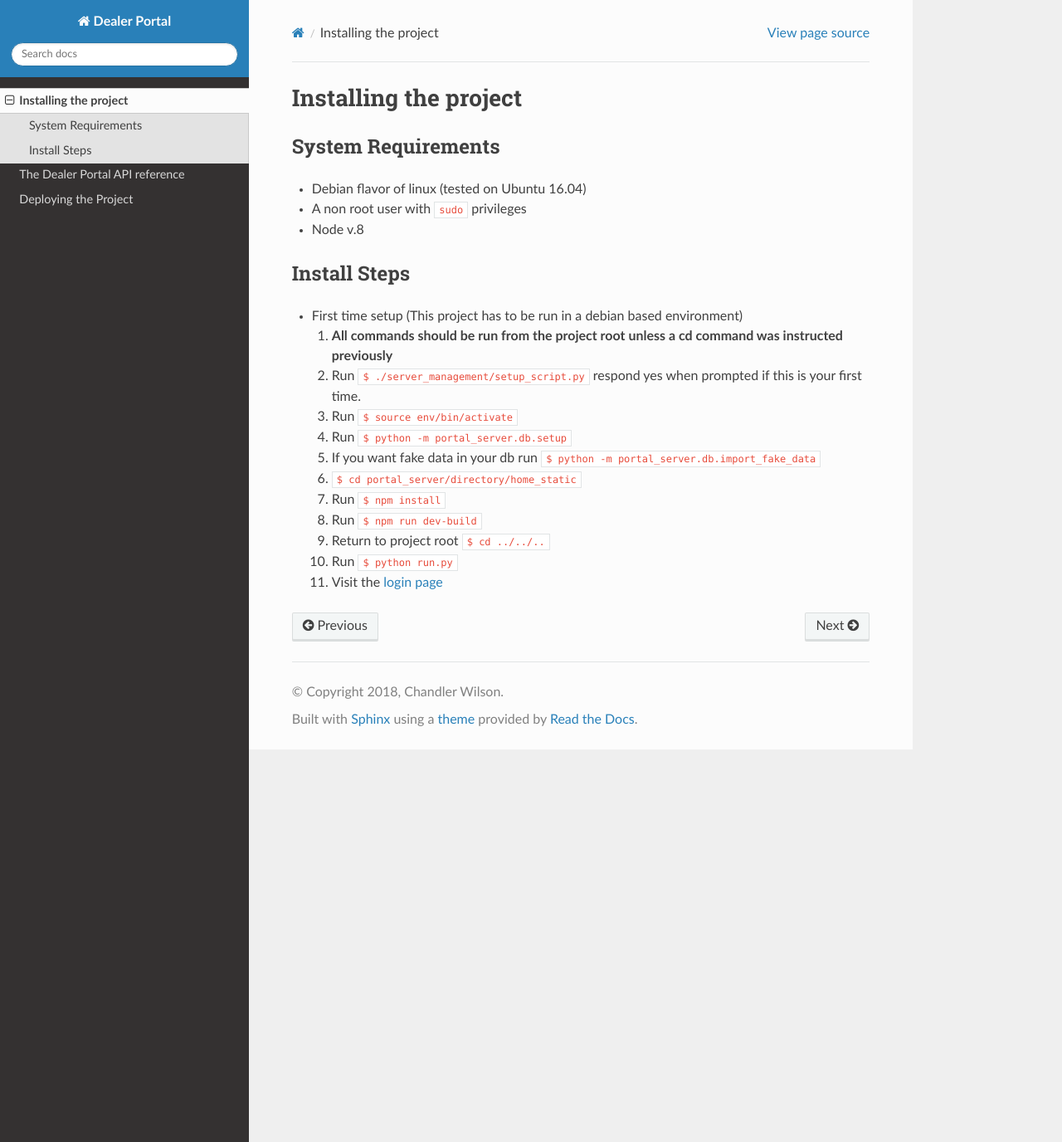
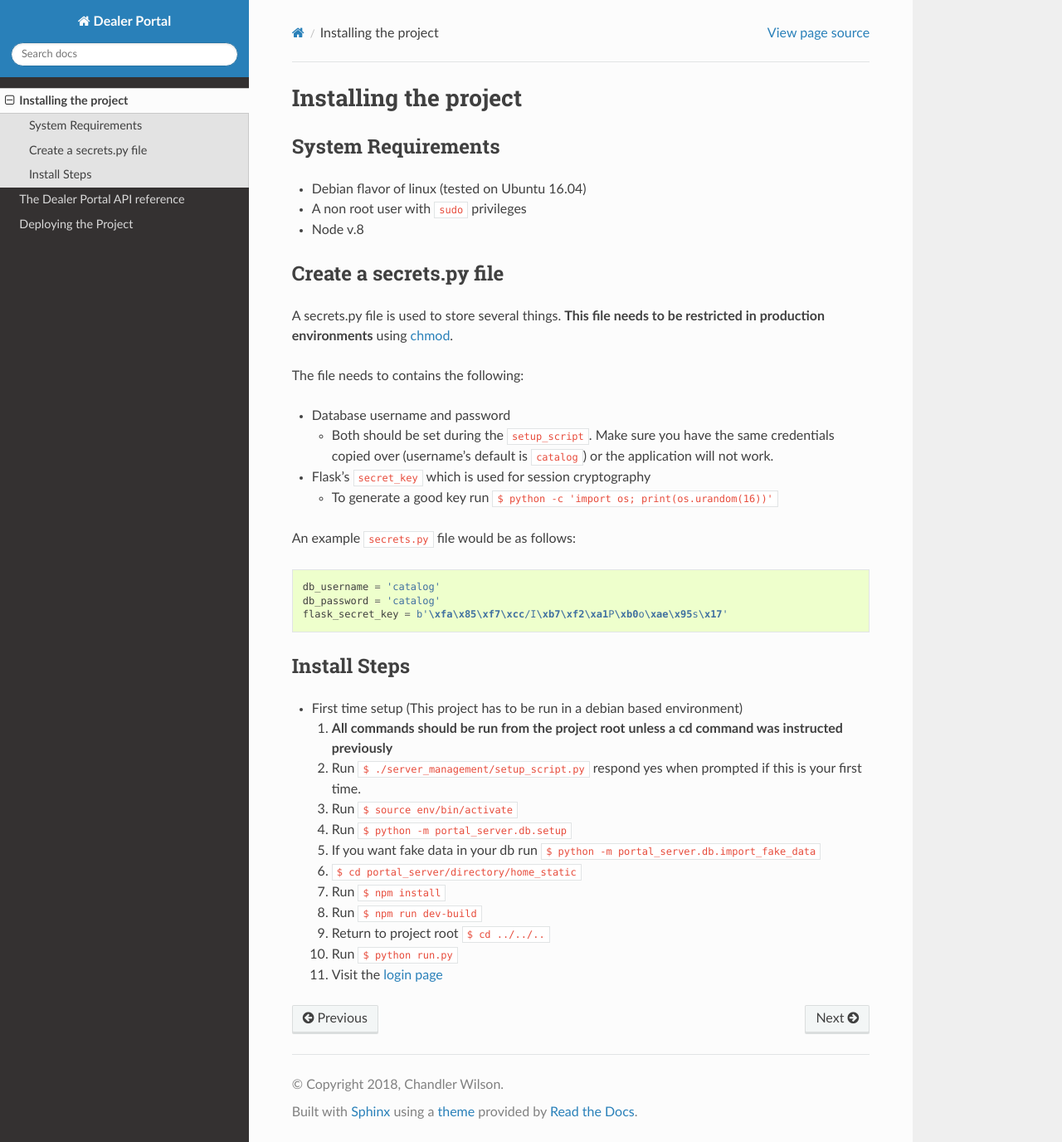
Before and after one commit to Chandler9Wilson/dealer-portal, a Sphinx documentation site: the page built from docs/source/install.rst, in a window 1280 px wide and 1376 px high. Shown: the whole window at 83% size. Built offline with Sphinx 7.4.7 and the Read the Docs theme 2.0.0, drawn with Linux system fonts in a browser that asks for light colours.

Commit message:
Documentation added on creating a secrets.py file and securing it.

```diff
--- a/docs/source/install.rst
+++ b/docs/source/install.rst
@@ -7,6 +7,31 @@ System Requirements
 * Debian flavor of linux (tested on Ubuntu 16.04)
 * A non root user with ``sudo`` privileges
 * Node v.8
+
+Create a secrets.py file
+------------------------
+
+A secrets.py file is used to store several things. **This file needs to be restricted in production environments** using `chmod`_.
+
+The file needs to contains the following:
+
+* Database username and password
+
+  * Both should be set during the ``setup_script``.
+    Make sure you have the same credentials copied over (username's default is ``catalog``) or the application will not work.
+* Flask's ``secret_key`` which is used for session cryptography
+
+  * To generate a good key run ``$ python -c 'import os; print(os.urandom(16))'``
+
+An example ``secrets.py`` file would be as follows:
+
+.. code-block:: python
+
+    db_username = 'catalog'
+    db_password = 'catalog'
+    flask_secret_key = b'\xfa\x85\xf7\xcc/I\xb7\xf2\xa1P\xb0o\xae\x95s\x17'
+
+.. _`chmod`: https://www.computerhope.com/unix/uchmod.htm
 
 Install Steps
 -------------
```
